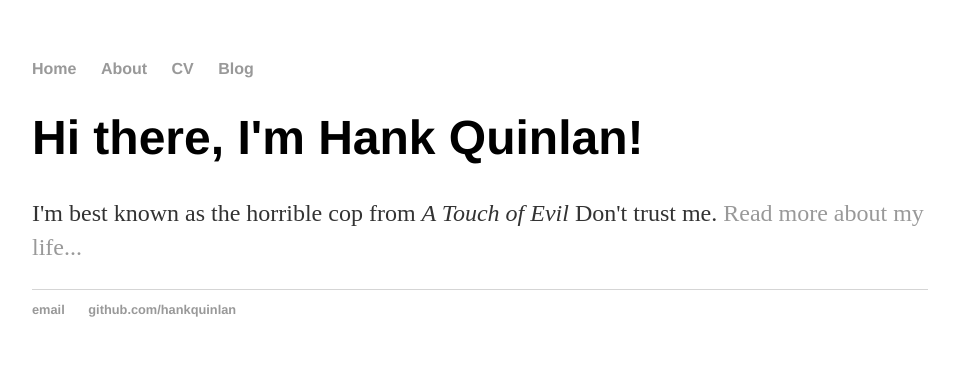
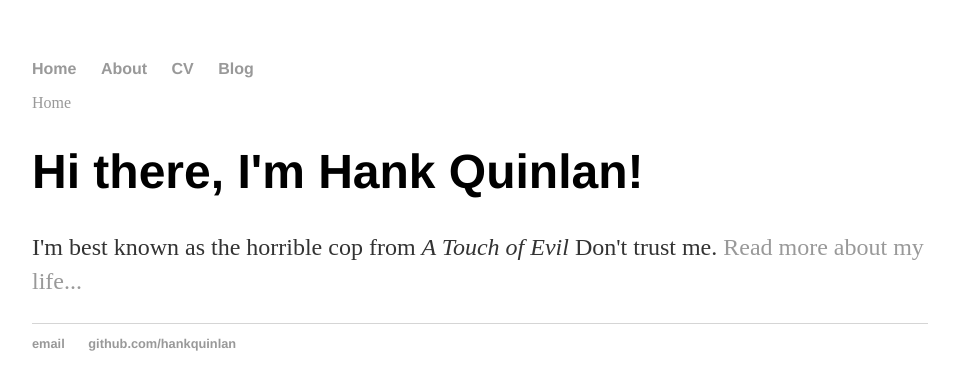
Before and after one commit to unagi0503/unagi0503.github.io, a Jekyll site: the page built from index.html, in a window 1280 px wide. Shown: the top 390 px of the page, without its empty margins (160-1115 px from the left). Built offline with Jekyll 4.4.1, drawn with Linux system fonts in a browser that asks for light colours.

Commit message:
Update index.html

```diff
--- a/index.html
+++ b/index.html
@@ -3,6 +3,7 @@ layout: default
 title: Hank Quinlan, Horrible Cop
 ---
 <div class="blurb">
+	<a href="https://unagi0503.github.io/home.html">Home</a>
 	<h1>Hi there, I'm Hank Quinlan!</h1>
 	<p>I'm best known as the horrible cop from <em>A Touch of Evil</em> Don't trust me. <a href="/about">Read more about my life...</a></p>
 </div><!-- /.blurb -->
```
